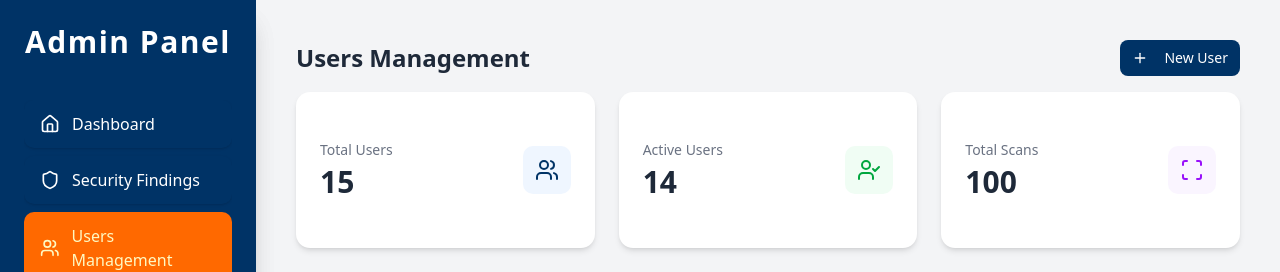
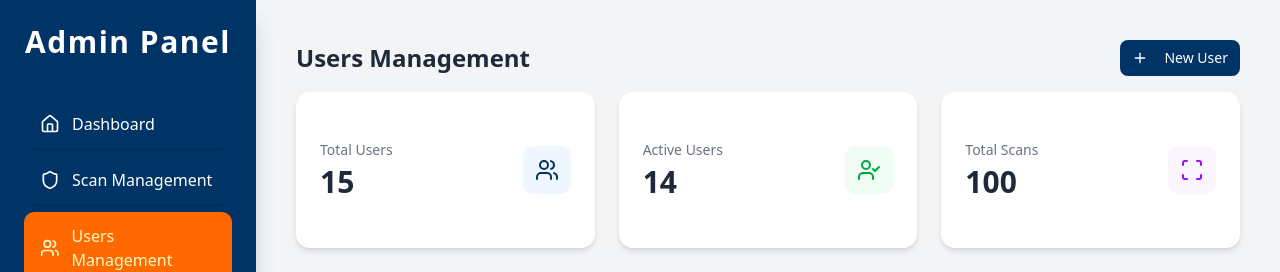
Before and after one commit to vulnerability-scanner-website/Final-year-project, a Next.js app in the folder frontend/: page /dashboard/admin/Users in a window 1280 px wide. Shown: the top 272 px of the page. Built offline with nearby package versions, Linux system fonts and the light colour scheme.

Commit message:
Edit sidebar

```diff
--- a/frontend/src/components/sidebar/AdminSideBar/Admin.jsx
+++ b/frontend/src/components/sidebar/AdminSideBar/Admin.jsx
@@ -15,12 +15,37 @@ export default function AdminSideBar() {
   const pathname = usePathname();
 
   const links = [
-    { name: "Dashboard", href: "/dashboard/admin", icon: <LucideHome size={20} /> },
-    { name: "Security Findings", href: "/dashboard/admin/security_findings", icon: <LucideShield size={20} /> },
-    { name: "Users Management", href: "/dashboard/admin/Users", icon: <LucideUsers size={20} /> },
-    { name: "Reports", href: "/dashboard/admin/Reports", icon: <LucideFileText size={20} /> },
-    { name: "Settings", href: "/dashboard/admin/settings", icon: <LucideSettings size={20} /> },
-    { name: "Logout", href: "/", icon: <LucideLogOut size={20} />, color: "text-red-400" },
+    {
+      name: "Dashboard",
+      href: "/dashboard/admin",
+      icon: <LucideHome size={20} />,
+    },
+    {
+      name: "Scan Management",
+      href: "/dashboard/admin/security_findings",
+      icon: <LucideShield size={20} />,
+    },
+    {
+      name: "Users Management",
+      href: "/dashboard/admin/Users",
+      icon: <LucideUsers size={20} />,
+    },
+    {
+      name: "Reports",
+      href: "/dashboard/admin/Reports",
+      icon: <LucideFileText size={20} />,
+    },
+    {
+      name: "Settings",
+      href: "/dashboard/admin/settings",
+      icon: <LucideSettings size={20} />,
+    },
+    {
+      name: "Logout",
+      href: "/",
+      icon: <LucideLogOut size={20} />,
+      color: "text-red-400",
+    },
   ];
 
   return (
```
